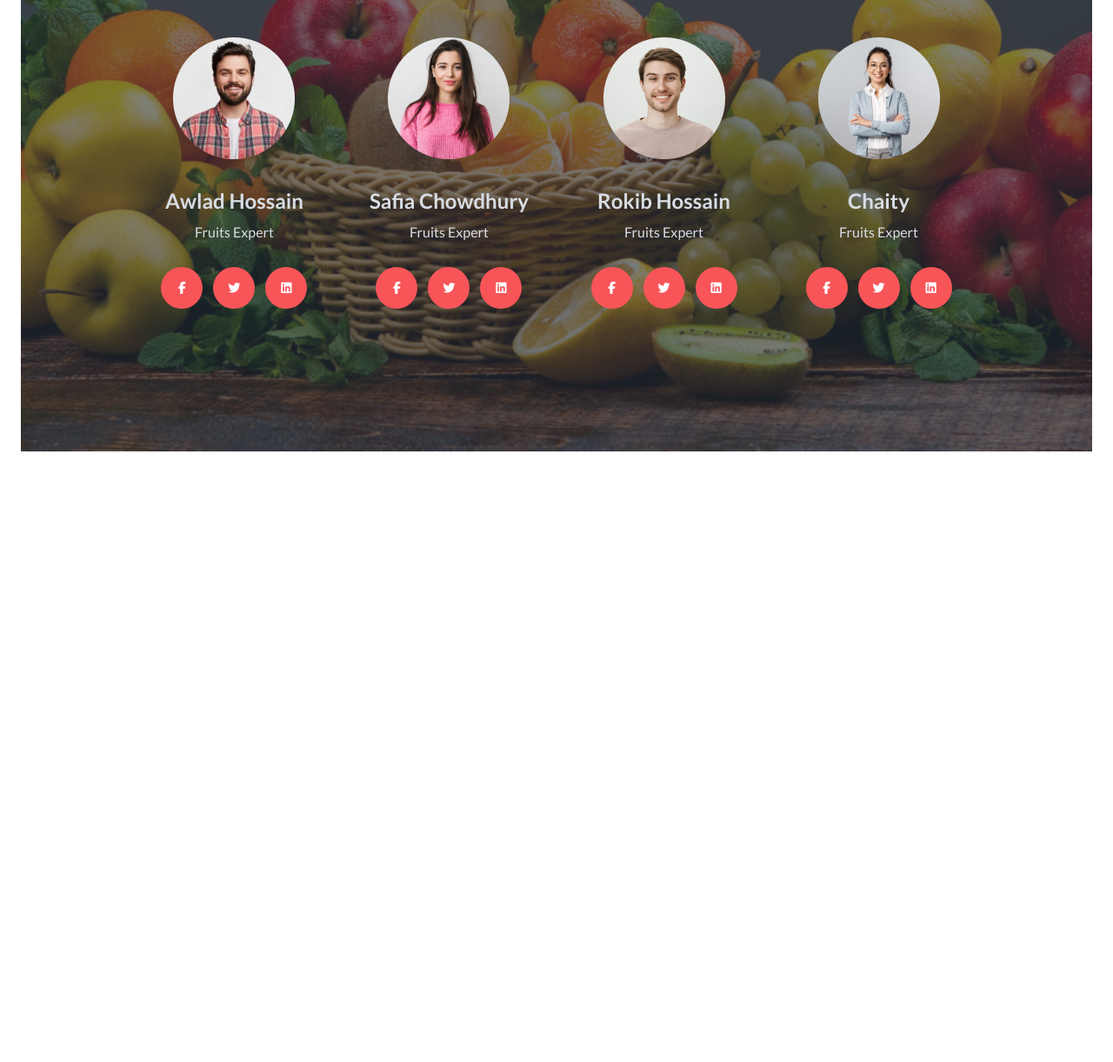
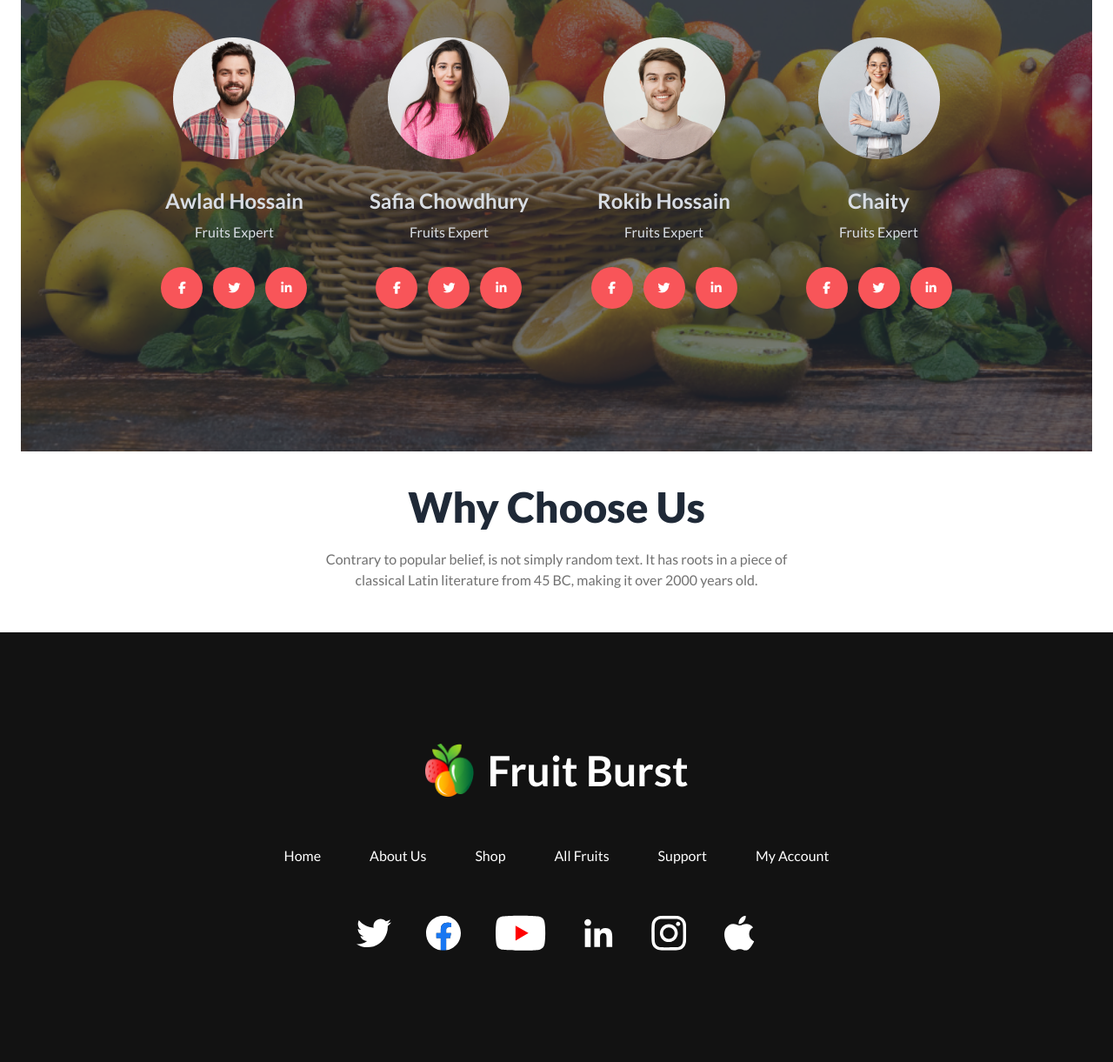
Before and after one commit to akd420/Fruit-Brust, a plain HTML site: page index.html in a window 1280 px wide. Shown: the part 2479-3700 px from the top of the page at 87% size. Before the commit the page ends 3038 px from the top, so only its background shows below. Drawn offline with nearby package versions, Linux system fonts and the light colour scheme.

Commit message:
why choose us start

```diff
--- a/index.html
+++ b/index.html
@@ -977,7 +977,7 @@
                     <a
                       href="#"
                       class="btn btn-circle bg-[#F85559] text-white border-none"
-                      ><i class="fa-brands fa-linkedin"></i
+                      ><i class="fa-brands fa-linkedin-in"></i
                     ></a>
                   </div>
                 </div>
@@ -1008,7 +1008,7 @@
                     <a
                       href="#"
                       class="btn btn-circle bg-[#F85559] text-white border-none"
-                      ><i class="fa-brands fa-linkedin"></i
+                      ><i class="fa-brands fa-linkedin-in"></i
                     ></a>
                   </div>
                 </div>
@@ -1039,7 +1039,7 @@
                     <a
                       href="#"
                       class="btn btn-circle bg-[#F85559] text-white border-none"
-                      ><i class="fa-brands fa-linkedin"></i
+                      ><i class="fa-brands fa-linkedin-in"></i
                     ></a>
                   </div>
                 </div>
@@ -1070,7 +1070,7 @@
                     <a
                       href="#"
                       class="btn btn-circle bg-[#F85559] text-white border-none"
-                      ><i class="fa-brands fa-linkedin"></i
+                      ><i class="fa-brands fa-linkedin-in"></i
                     ></a>
                   </div>
                 </div>
@@ -1079,7 +1079,45 @@
           </div>
         </div>
       </section>
+      <!-- why choose us section -->
+      <section>
+        <div class="flex justify-center items-center">
+          <div class="lg:w-[43%] flex flex-col justify-center items-center">
+            <h1 class="text-center text-5xl font-extrabold">Why Choose Us</h1>
+            <p class="text-[#12121299] text-center mt-6 mb-12">
+              Contrary to popular belief, is not simply random text. It has
+              roots in a piece of classical Latin literature from 45 BC, making
+              it over 2000 years old.
+            </p>
+          </div>
+        </div>
+      </section>
     </main>
-    <footer></footer>
+    <!-- footer section -->
+    <footer class="bg-[#121212]">
+      <section class="max-w-[1440px] mx-auto py-32">
+        <div class="flex items-center justify-center gap-4">
+          <img class="w-7 lg:w-14" src="./images/logo.png" alt="" />
+          <h1 class="text-3xl lg:text-5xl font-bold text-white">Fruit Burst</h1>
+        </div>
+
+        <div class="text-white flex flex-wrap justify-center gap-14 my-14">
+          <a href="">Home</a>
+          <a href="">About Us</a>
+          <a href="">Shop</a>
+          <a href="">All Fruits</a>
+          <a href="">Support</a>
+          <a href="">My Account</a>
+        </div>
+        <div class="flex justify-center items-center gap-5 md:gap-10">
+          <img src="./images/Icons/twitter 1.svg" alt="" />
+          <img src="./images/Icons/facebook 1.svg" alt="" />
+          <img src="./images/Icons/Group 49.svg" alt="" />
+          <img src="./images/Icons/linkedin 1.svg" alt="" />
+          <img src="./images/Icons/instagram 1.svg" alt="" />
+          <img src="./images/Icons/apple 1.svg" alt="" />
+        </div>
+      </section>
+    </footer>
   </body>
 </html>
```
Also changed, not shown: temp.html (deleted, +0 -27 lines), images/Icons/Group 49.svg (added), images/Icons/apple 1.svg (added), images/Icons/facebook 1.svg (added), images/Icons/instagram 1.svg (added), images/Icons/linkedin 1.svg (added), images/Icons/twitter 1.svg (added).
